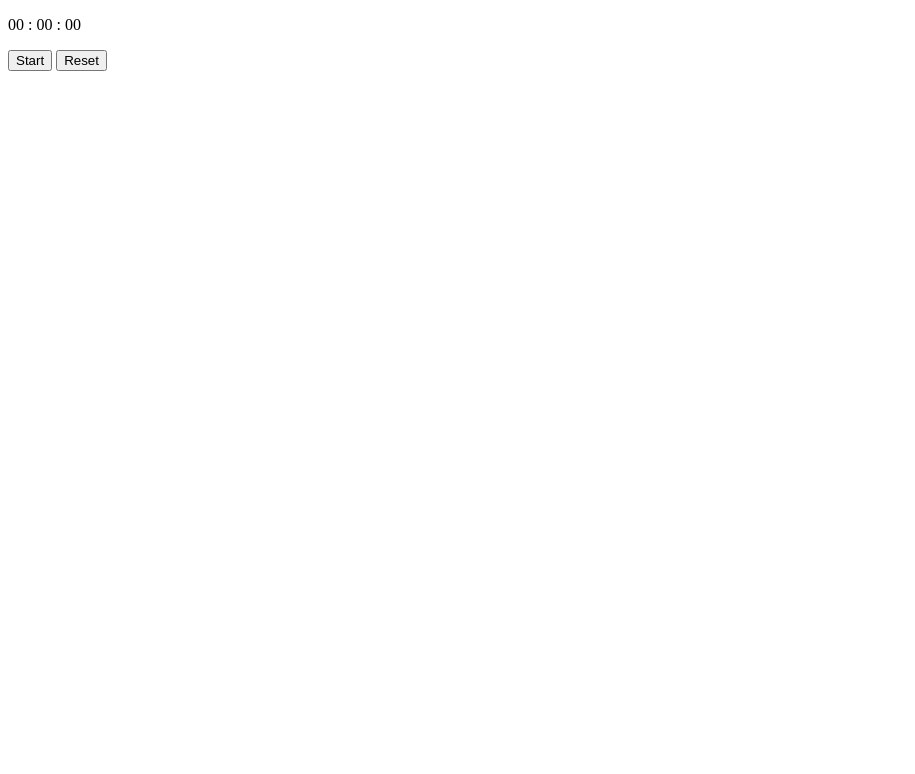
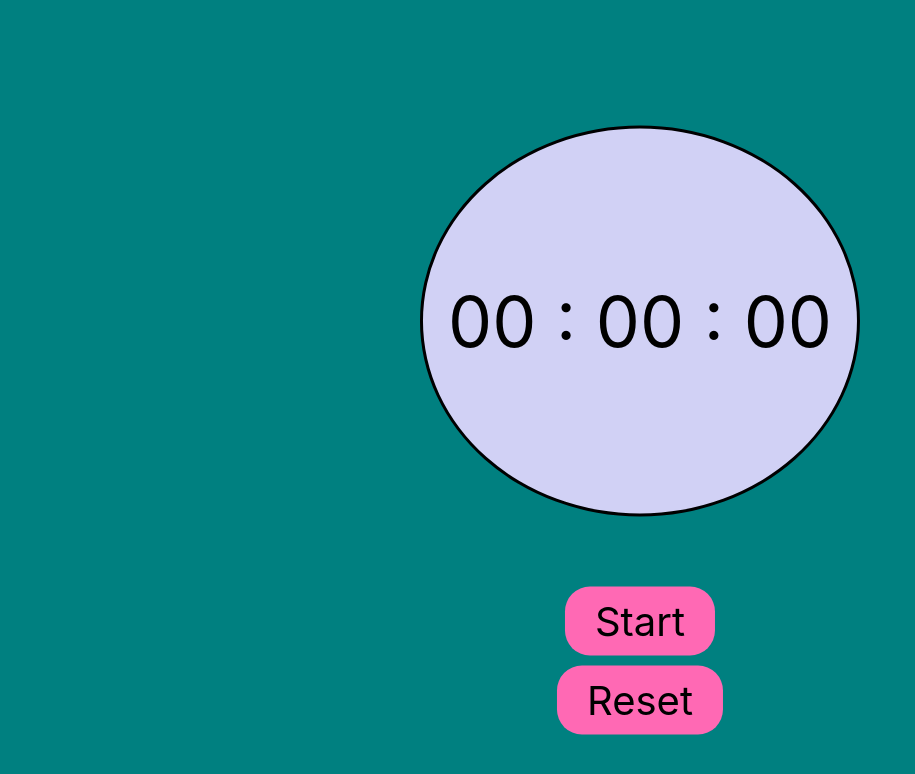
Before and after one commit to Shail-26/Stopwatch, a plain HTML site: page index.html in a window 1280 px wide. Shown: the whole page, without its empty margins (0-915 px from the left). Drawn offline with Linux system fonts and the light colour scheme.

Commit message:
separate scripts

```diff
--- a/index.html
+++ b/index.html
@@ -8,71 +8,19 @@
     <meta name="author" content="Shail Macwan">
     <meta name="viewport" content="width=device-width, initial-scale=1, maximum-scale=1.0">
 
+    <link href="styles/style.css" rel="stylesheet">
+
   </head>
   <body>
-    <p class="js-show-result">00 : 00 : 00</p>
-    <button class="js-start-button">Start</button>
-    <button class="js-reset-button">Reset</button>
+    <div class="main-part">
+      <p class="js-show-result times">00 : 00 : 00</p>
+      <div class="css-buttons-start">
+        <button class="js-start-button">Start</button>
+      </div>
+      <div class="css-buttons-reset">
+        <button class="js-reset-button">Reset</button>
+      </div>
+    </div>
   </body>
-  <script>
-    let sec=0;
-    let min=0;
-    let hr=0;
-    let buttonStartElement = document.querySelector('.js-start-button');
-    let buttonResetElement = document.querySelector('.js-reset-button');
-    let result = document.querySelector('.js-show-result');
-    let button = false;
-    let intervalId;
-
-    buttonStartElement.addEventListener('click', function(){
-      if(!button){
-        intervalId = setInterval(function(){
-          stopWatch();
-        },1000);
-        button = true;
-        buttonStartElement.innerHTML = 'Stop';
-      } else if(button){
-        buttonStartElement.innerHTML = 'Start';
-        clearInterval(intervalId);
-        button = false;
-      }
-    })
-
-    buttonResetElement.addEventListener('click', function(){
-      sec = 0;
-      min = 0;
-      hr = 0;
-      result.innerHTML = `${String(hr).padStart(2, '0')} : ${String(min).padStart(2, '0')} : ${String(sec).padStart(2, '0')}`;
-    })
-
-    function stopWatch(){
-      sec++;
-      //console.log(sec);
-      while(sec>=60){
-        min++;
-        sec = sec - 60;
-      }
-      //console.log(min);
-      while(min>=60){
-        hr++;
-        min = min - 60;
-      }
-      //console.log(hr);
-      result.innerHTML = `${String(hr).padStart(2, '0')} : ${String(min).padStart(2, '0')} : ${String(sec).padStart(2, '0')}`;
-    }
-
-    /*
-    function onlySec(){
-      result.innerHTML = `${String(sec).padStart(2, '0')}`;
-    }
-    function minSec(){
-      result.innerHTML = `${String(min).padStart(2, '0')} : ${String(sec).padStart(2, '0')}`;
-    }
-    function allTime(){
-      result.innerHTML = `${String(hr).padStart(2, '0')} : ${String(min).padStart(2, '0')} : ${String(sec).padStart(2, '0')}`;
-    }
-    */
-
-
-  </script>
+  <script src="scripts/script.js"></script>
 </html>
--- /dev/null
+++ b/scripts/script.js
@@ -0,0 +1,57 @@
+let sec=0;
+let min=0;
+let hr=0;
+let buttonStartElement = document.querySelector('.js-start-button');
+let buttonResetElement = document.querySelector('.js-reset-button');
+let result = document.querySelector('.js-show-result');
+let button = false;
+let intervalId;
+
+buttonStartElement.addEventListener('click', function(){
+  if(!button){
+    intervalId = setInterval(function(){
+      stopWatch();
+    },1000);
+    button = true;
+    buttonStartElement.innerHTML = 'Stop';
+  } else if(button){
+    buttonStartElement.innerHTML = 'Start';
+    clearInterval(intervalId);
+    button = false;
+  }
+})
+
+buttonResetElement.addEventListener('click', function(){
+  sec = 0;
+  min = 0;
+  hr = 0;
+  result.innerHTML = `${String(hr).padStart(2, '0')} : ${String(min).padStart(2, '0')} : ${String(sec).padStart(2, '0')}`;
+})
+
+function stopWatch(){
+  sec++;
+  //console.log(sec);
+  while(sec>=60){
+    min++;
+    sec = sec - 60;
+  }
+  //console.log(min);
+  while(min>=60){
+    hr++;
+    min = min - 60;
+  }
+  //console.log(hr);
+  result.innerHTML = `${String(hr).padStart(2, '0')} : ${String(min).padStart(2, '0')} : ${String(sec).padStart(2, '0')}`;
+}
+
+/*
+function onlySec(){
+  result.innerHTML = `${String(sec).padStart(2, '0')}`;
+}
+function minSec(){
+  result.innerHTML = `${String(min).padStart(2, '0')} : ${String(sec).padStart(2, '0')}`;
+}
+function allTime(){
+  result.innerHTML = `${String(hr).padStart(2, '0')} : ${String(min).padStart(2, '0')} : ${String(sec).padStart(2, '0')}`;
+}
+*/
--- /dev/null
+++ b/styles/style.css
@@ -0,0 +1,67 @@
+body{
+  background-color : teal;
+
+  color : whitesmoke;
+  font-size : 45px;
+  font-family : -apple-system, BlinkMacSystemFont, sans-serif;
+
+}
+.main-part{
+  display : flexbox;
+  align-items: center;
+  justify-content: center;
+  position : absolute;
+  top : 50%;
+  left : 50%;
+  transform : translate(-50%, -50%);
+
+}
+
+.times{
+  background-color: rgb(209, 209, 245);
+  color : black;
+  padding-left : 25px;
+  padding-right : 25px;
+  padding-top: 150px;
+  padding-bottom : 150px;
+  border : solid 3px;
+  border-radius : 50%;
+  font-size : 70px;
+}
+
+.css-buttons-start,
+.css-buttons-reset{
+  display : flex;
+  left : 50%;
+  justify-content: center;
+  margin : auto;
+  width : 50%;
+
+}
+
+
+
+.js-start-button,
+.js-reset-button{
+  font-family : -apple-system, BlinkMacSystemFont, sans-serif;
+  font-size : 40px;
+  border : none;
+  border-radius :25px;
+  background-color: hotpink;
+  padding : 10px;
+  padding-left : 30px;
+  padding-right : 30px;
+  margin-bottom : 10px;
+  cursor : pointer;
+}
+.js-reset-button{
+  display : block;
+}
+
+.js-start-button:hover{
+  background-color: pink;
+}
+.js-reset-button:hover{
+  background-color: red;
+  color : whitesmoke;
+}
```
